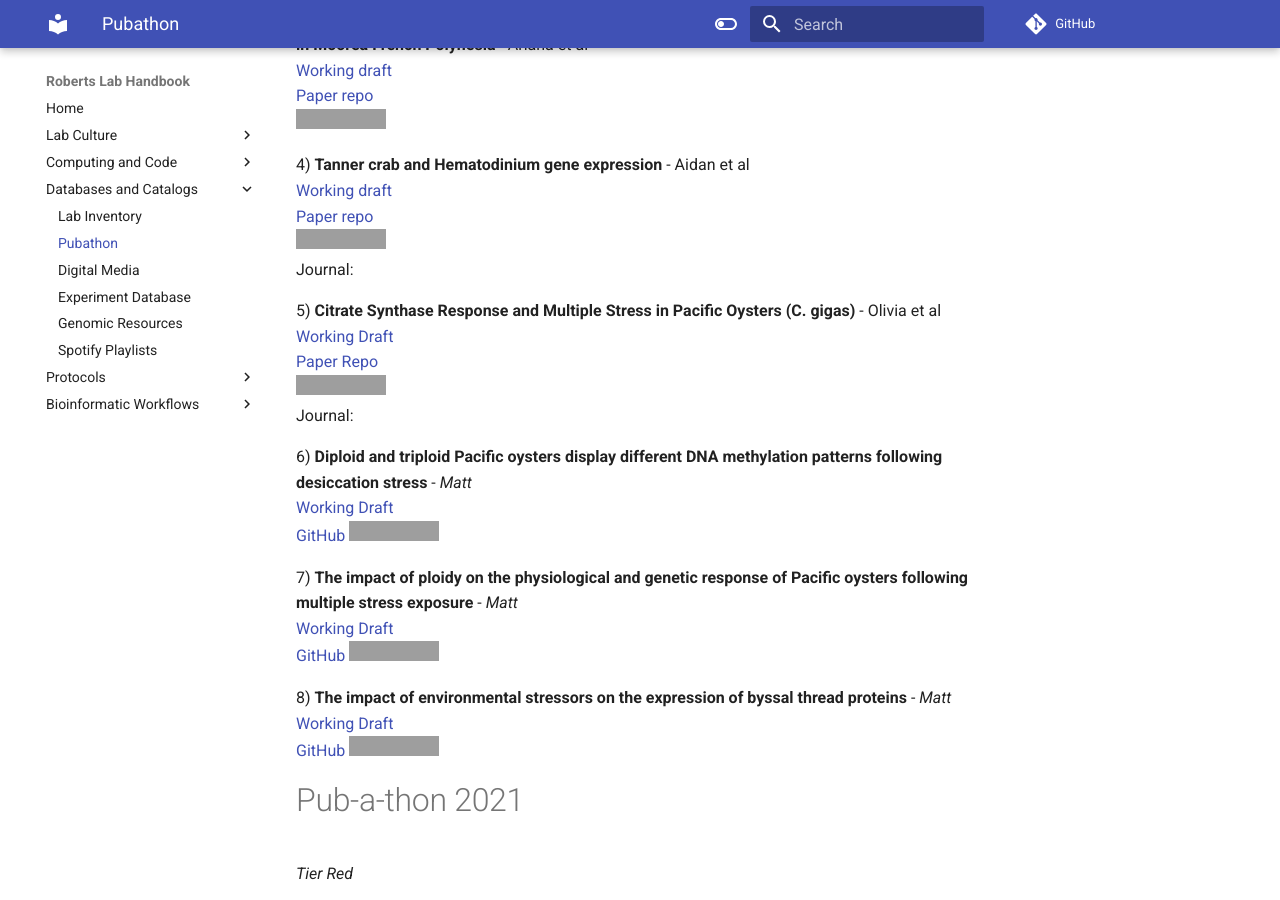
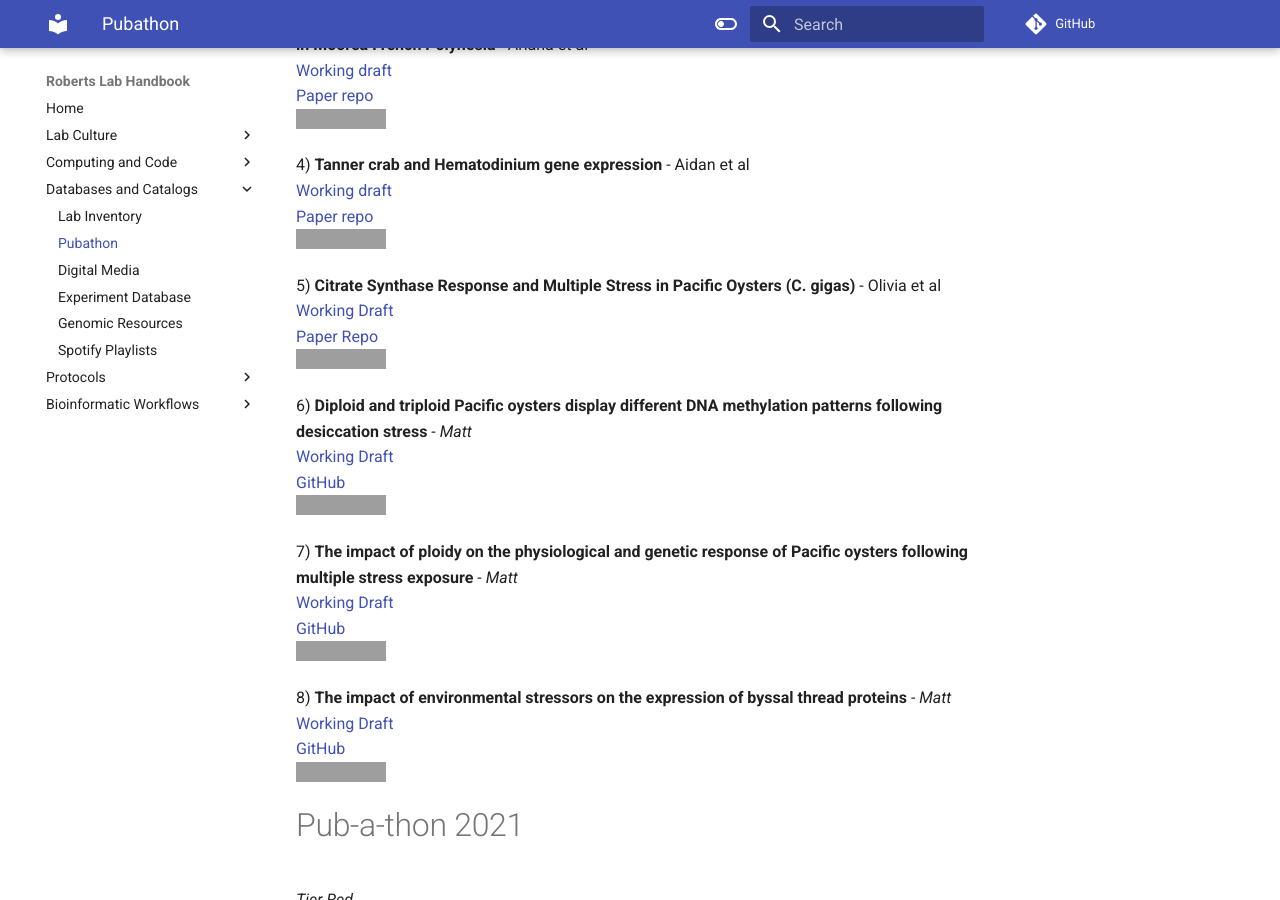
Before and after one commit to RobertsLab/resources, an MkDocs documentation site: the page built from docs/Pubathon.md, in a window 1280 px wide and 900 px high, scrolled down 414 px. Built offline with MkDocs 1.6.1 and Material for MkDocs 9.7.7, drawn with Linux system fonts in a browser that asks for light colours; comment, search, counter and statistics services are not loaded; grey boxes are pictures that could not be loaded.

Commit message:
Update Pubathon.md

```diff
--- a/docs/Pubathon.md
+++ b/docs/Pubathon.md
@@ -22,27 +22,25 @@
 [Working draft](https://docs.google.com/document/d/1hZ9gT6gd8aDRjrE9_JgY31TPvRKGyjTerdN2aebXrT8/edit)
 [Paper repo](https://github.com/afcoyle/hemat_bairdi_transcriptome)
 ![status](https://img.shields.io/badge/pub--a--thon%20status-in%20progress-orange.svg)
-Journal:
 
 5) **Citrate Synthase Response and Multiple Stress in Pacific Oysters (C. gigas)** - Olivia et al
 [Working Draft](https://docs.google.com/document/d/1fbFR6rQdQiAYQkFlttQ_jnVntgv40YrUGGV0BgP78BI/edit)
-[Paper Repo](https://github.com/mattgeorgephd/NOPP-gigas-ploidy-temp/tree/main/202107_EXP2/citrate_synthase)
+[Paper Repo](https://github.com/mattgeorgephd/NOPP-gigas-ploidy-temp/tree/main/202107_EXP2/citrate_synthase) </br>
 ![status](https://img.shields.io/badge/pub--a--thon%20status-in%20progress-orange.svg)
-Journal:
 
 6) **Diploid and triploid Pacific oysters display different DNA methylation patterns following desiccation stress**  - _Matt_
 [Working Draft](https://docs.google.com/document/d/17mcGDI-TWmU4vgBXmiXmeofe4qEuFH5inBKBHhG9tzg/edit?usp=sharing)
-[GitHub](https://github.com/mattgeorgephd/project-gigas_ploidy)
+[GitHub](https://github.com/mattgeorgephd/project-gigas_ploidy) </br>
 ![status](https://img.shields.io/badge/pub--a--thon%20status-early%20draft-yellow.svg)
 
 7) **The impact of ploidy on the physiological and genetic response of Pacific oysters following multiple stress exposure**  - _Matt_
 [Working Draft](https://docs.google.com/document/d/1XM3lNTzLySROcJbUl2UZN-uC9SWQNTkhkTfVNU8qeDs/edit?usp=sharing)
-[GitHub](https://github.com/mattgeorgephd/NOPP-gigas-ploidy-temp)
+[GitHub](https://github.com/mattgeorgephd/NOPP-gigas-ploidy-temp) </br>
 ![status](https://img.shields.io/badge/pub--a--thon%20status-early%20draft-yellow.svg)
 
 8) **The impact of environmental stressors on the expression of byssal thread proteins**  - _Matt_
 [Working Draft](https://docs.google.com/document/d/1fKfDU4gHPdMy9xejUA5pZ6YY2HVzsiGSGo7uFVgDln4/edit?usp=sharing)
-[GitHub](https://github.com/mattgeorgephd/PSMFC-mytilus-byssus-pilot)
+[GitHub](https://github.com/mattgeorgephd/PSMFC-mytilus-byssus-pilot) </br>
 ![status](https://img.shields.io/badge/pub--a--thon%20status-early%20draft-yellow.svg)
 
 
```
